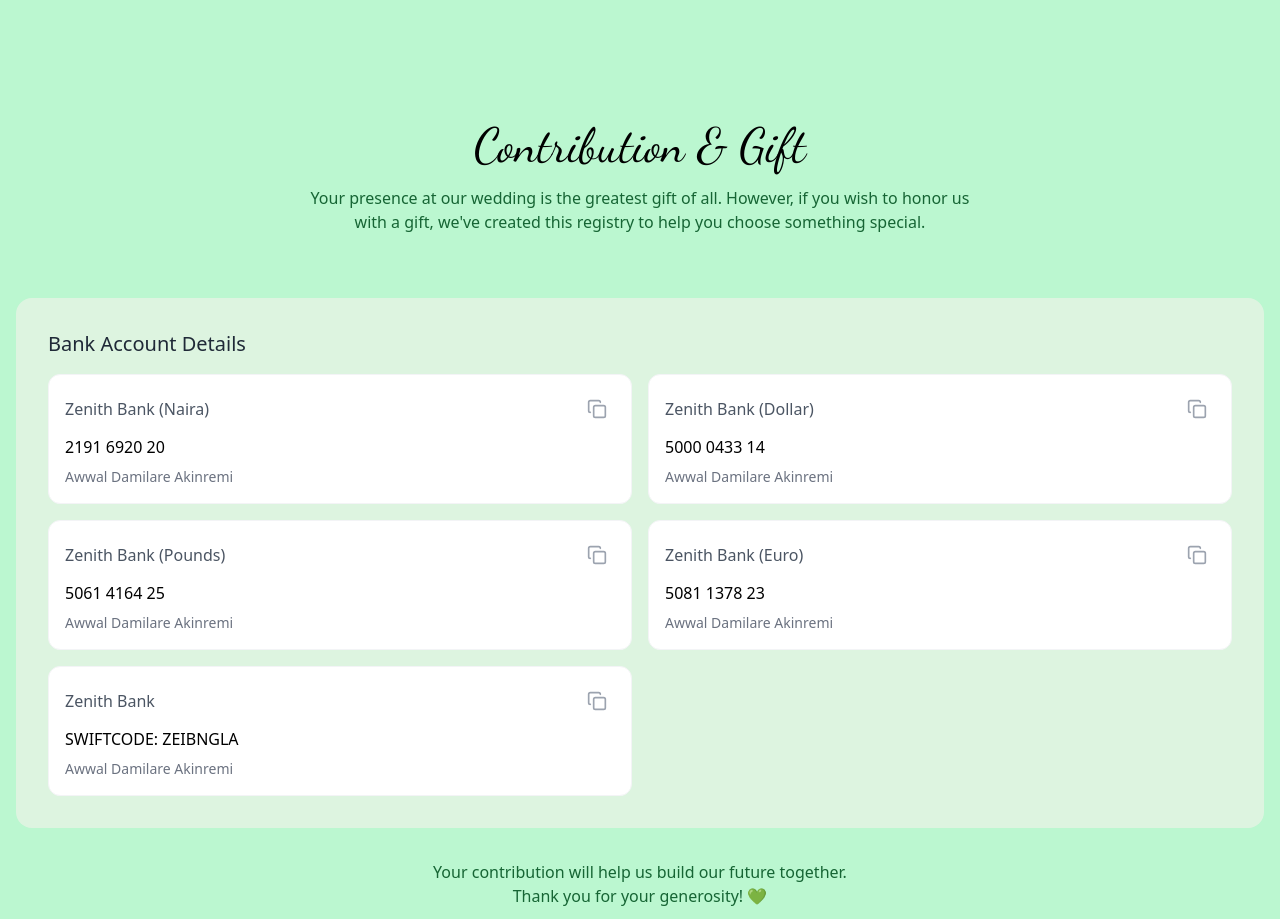
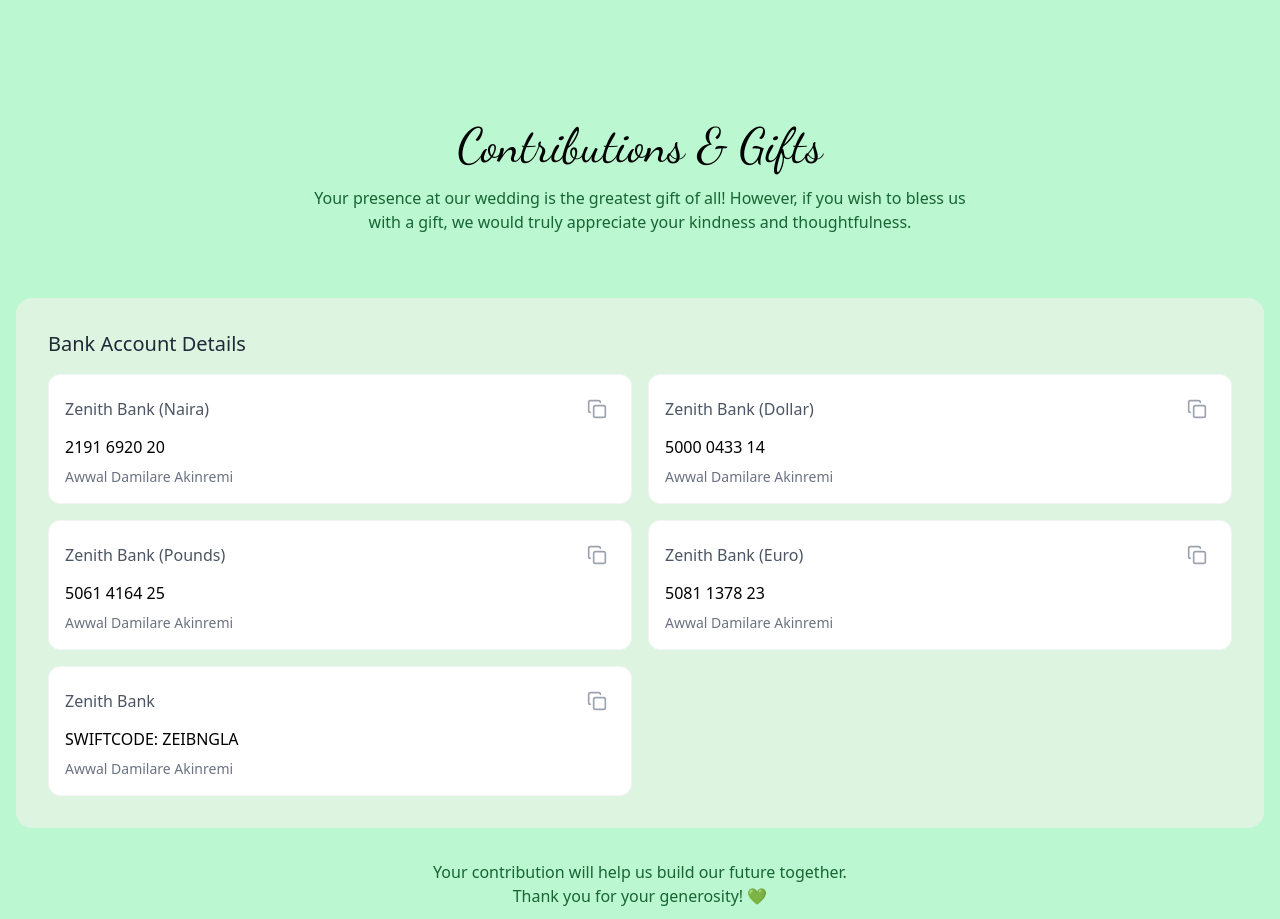
Before and after one commit to whalewalker/wedding-website, a React (Vite) app: page / in a window 1280 px wide. Shown: the part 7780-8699 px from the top of the page. Built offline with nearby package versions, Linux system fonts and the light colour scheme.

Commit message:
Project updated

```diff
--- a/src/components/Contribution.tsx
+++ b/src/components/Contribution.tsx
@@ -39,11 +39,11 @@
         <div className="max-w-7xl mx-auto px-4 py-16">
             <div className="text-center space-y-4 mb-16">
                 <h2 className=" text-4xl md:text-5xl font-dancing mb-4z">
-                    Contribution & Gift
+                    Contributions & Gifts
                 </h2>
                 <p className="text-green-800 max-w-2xl mx-auto">
-                    Your presence at our wedding is the greatest gift of all. However, if you wish to honor us
-                    with a gift, we've created this registry to help you choose something special.
+                    Your presence at our wedding is the greatest gift of all! However, if you wish to bless us with a
+                    gift, we would truly appreciate your kindness and thoughtfulness.
                 </p>
             </div>
             <div className="space-y-8 animate-[fadeIn_0.5s_ease-out_forwards]">
```
